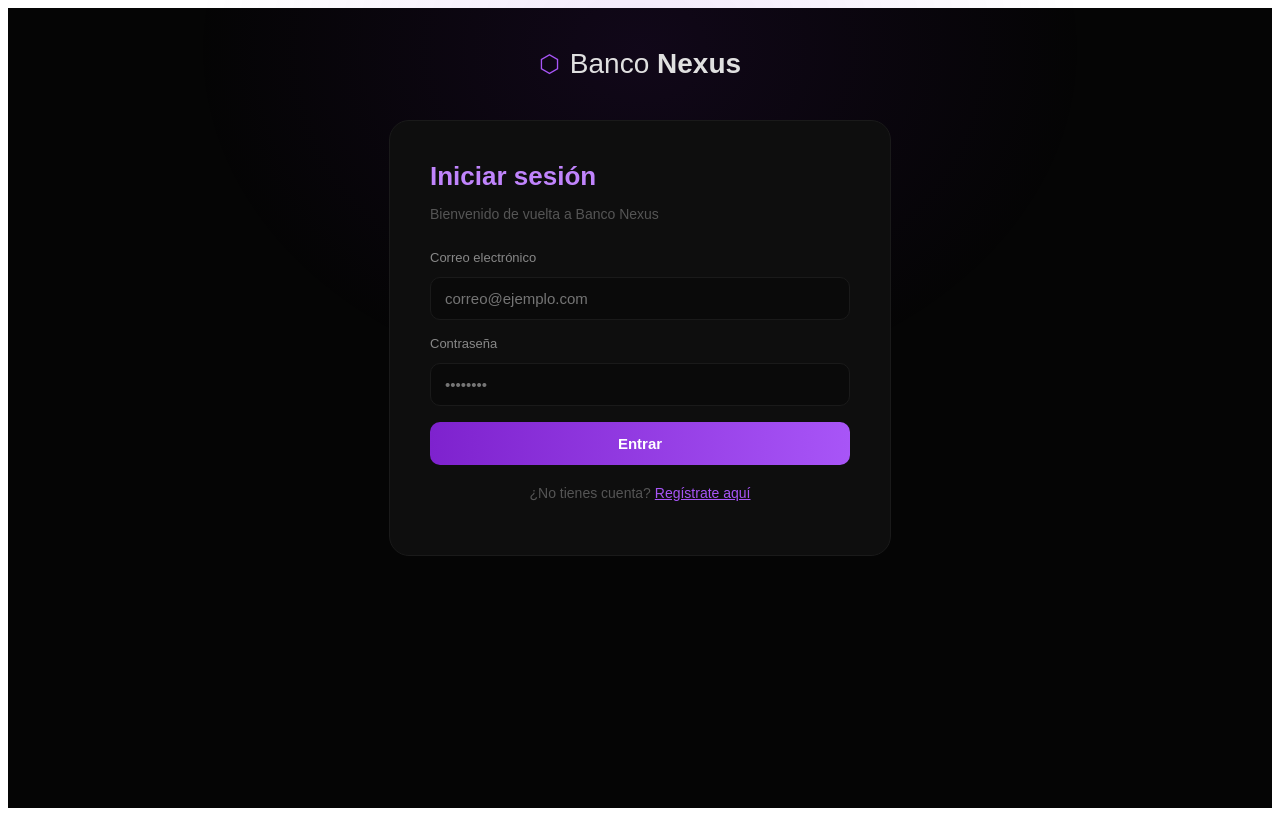
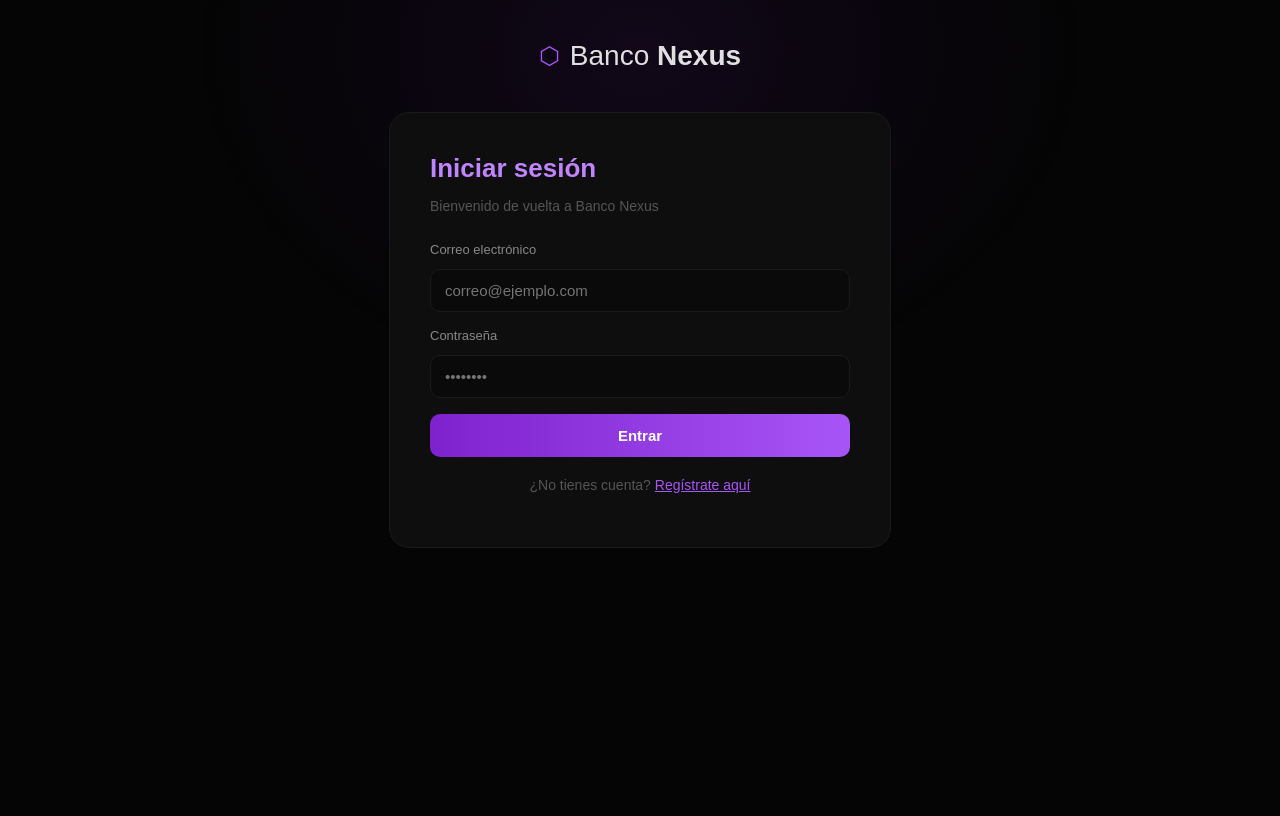
Before and after one commit to mel091/Banco-Nexus, a React (Vite) app in the folder frontend/: page / in a window 1280 px wide. Built offline with nearby package versions, Linux system fonts and the light colour scheme; no server answers.

Commit message:
correccin de estilo

```diff
--- a/frontend/src/main.jsx
+++ b/frontend/src/main.jsx
@@ -1,6 +1,7 @@
 import React from "react";
 import ReactDOM from "react-dom/client";
 import App from "./App";
+import "./styles/index.css";
 
 ReactDOM.createRoot(document.getElementById("root")).render(
   <React.StrictMode>
--- /dev/null
+++ b/frontend/src/styles/index.css
@@ -0,0 +1,9 @@
+html,
+body,
+#root {
+  margin: 0;
+  padding: 0;
+  width: 100%;
+  min-height: 100%;
+  background-color: #050505;
+}
```
